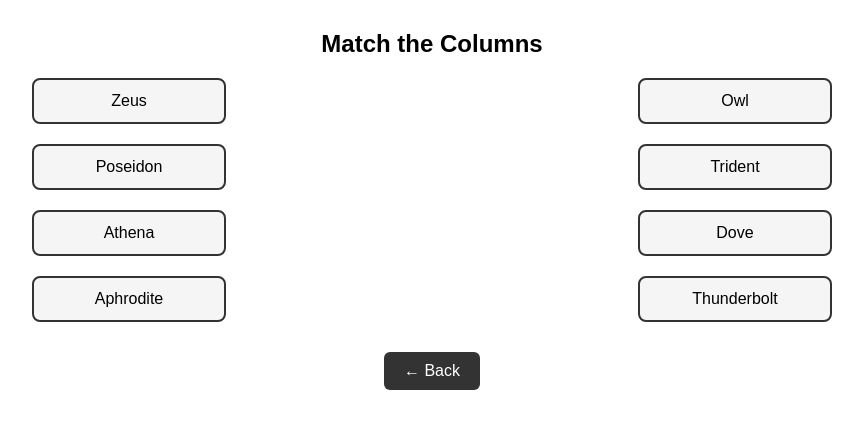
After one commit to wg2401/UID-final-project, a Flask app: page /match in a window 1280 px wide. The commit adds this page. Shown: the top 429 px of the page, without its empty margins (208-1071 px from the left). Run offline with Flask 3, Linux system fonts and the light colour scheme.

Commit message:
matching columns

```diff
--- a/greek_mythology_app/app.py
+++ b/greek_mythology_app/app.py
@@ -173,7 +173,60 @@ def learn_index():
         total_topics=total_topics
     )
 
+@app.route("/match")
+def match():
+    return render_template("match.html")
 
+@app.route("/match/submit", methods=["POST"])
+def match_submit():
+    data = request.get_json()
+
+    # Correct mapping (left_id → right_id)
+    correct_map = {
+        "1": "4",  # Zeus → Thunderbolt
+        "2": "2",  # Poseidon → Trident
+        "3": "1",  # Athena → Owl
+        "4": "3"   # Aphrodite → Dove
+    }
+
+    # For display (so you don’t show "1 → 2")
+    LEFT_MAP = {
+        "1": "Zeus",
+        "2": "Poseidon",
+        "3": "Athena",
+        "4": "Aphrodite"
+    }
+
+    RIGHT_MAP = {
+        "1": "Thunderbolt",
+        "2": "Trident",
+        "3": "Owl",
+        "4": "Dove"
+    }
+
+    score = 0
+    total = len(correct_map)
+
+    results = []
+
+    for left_id, right_id in data.items():
+        is_correct = correct_map.get(left_id) == right_id
+
+        if is_correct:
+            score += 1
+
+        results.append({
+            "left": LEFT_MAP.get(left_id, left_id),
+            "right": RIGHT_MAP.get(right_id, right_id),
+            "correct": is_correct
+        })
+
+    return render_template(
+        "match_results.html",
+        score=score,
+        total=total,
+        results=results
+    )
 
 @app.route("/learn/<topic>")
 def learn(topic):
--- /dev/null
+++ b/greek_mythology_app/static/css/match.css
@@ -0,0 +1,115 @@
+body {
+    font-family: Arial, sans-serif;
+    text-align: center;
+}
+
+.container {
+    margin-top: 30px;
+}
+
+.match-container {
+    position: relative;
+    width: 800px;
+    margin: auto;
+    display: flex;
+    justify-content: space-between;
+}
+
+.column {
+    display: flex;
+    flex-direction: column;
+    gap: 20px;
+}
+
+/* ✅ SINGLE source of truth for .item */
+.item {
+    padding: 12px 20px;
+    border: 2px solid #333;
+    border-radius: 8px;
+    background-color: #f5f5f5;
+    cursor: pointer;
+    width: 150px;
+
+    /* 🔥 FIX: prevent blue text selection */
+    user-select: none;
+    -webkit-user-select: none;
+    -ms-user-select: none;
+
+    /* optional: prevent drag ghosting */
+    -webkit-user-drag: none;
+}
+
+.left {
+    align-items: flex-start;
+}
+
+.right {
+    align-items: flex-end;
+}
+
+/* Canvas overlay */
+#line-canvas {
+    position: absolute;
+    top: 0;
+    left: 0;
+    pointer-events: none;
+}
+
+/* Buttons */
+.actions {
+    margin-top: 30px;
+    display: flex;
+    justify-content: center;
+    gap: 15px;
+}
+
+.btn-back {
+    text-decoration: none;
+    padding: 10px 20px;
+    background: #333;
+    color: white;
+    border-radius: 6px;
+}
+
+.btn-submit {
+    padding: 10px 20px;
+    background: green;
+    color: white;
+    border: none;
+    border-radius: 6px;
+    cursor: pointer;
+}
+
+/* Results styling */
+.score-box {
+    margin: 20px 0;
+    font-size: 22px;
+    font-weight: bold;
+}
+
+.results-table {
+    width: 600px;
+    margin: 0 auto;
+}
+
+.row {
+    display: grid;
+    grid-template-columns: 1fr 1fr 1fr;
+    padding: 10px;
+    border-bottom: 1px solid #ccc;
+}
+
+.header {
+    font-weight: bold;
+    background: #eee;
+}
+
+.correct {
+    color: green;
+    font-weight: bold;
+}
+
+.wrong {
+    color: red;
+    font-weight: bold;
+}
--- /dev/null
+++ b/greek_mythology_app/static/js/match.js
@@ -0,0 +1,131 @@
+const canvas = document.getElementById("line-canvas");
+const ctx = canvas.getContext("2d");
+
+const container = document.getElementById("match-container");
+const submitBtn = document.getElementById("submit-btn");
+
+let startElem = null;
+let isDrawing = false;
+let connections = [];
+
+function resizeCanvas() {
+    canvas.width = container.offsetWidth;
+    canvas.height = container.offsetHeight;
+    redraw();
+}
+resizeCanvas();
+window.addEventListener("resize", resizeCanvas);
+
+function getCenter(el) {
+    const rect = el.getBoundingClientRect();
+    const parentRect = container.getBoundingClientRect();
+
+    return {
+        x: rect.left - parentRect.left + rect.width / 2,
+        y: rect.top - parentRect.top + rect.height / 2
+    };
+}
+
+function redraw() {
+    ctx.clearRect(0, 0, canvas.width, canvas.height);
+
+    connections.forEach(conn => {
+        const start = getCenter(conn.left);
+        const end = getCenter(conn.right);
+        drawLine(start, end);
+    });
+}
+
+function drawLine(start, end) {
+    ctx.beginPath();
+    ctx.moveTo(start.x, start.y);
+    ctx.lineTo(end.x, end.y);
+    ctx.strokeStyle = "black";
+    ctx.lineWidth = 2;
+    ctx.stroke();
+}
+
+document.querySelectorAll(".left-item").forEach(item => {
+    item.addEventListener("mousedown", () => {
+        startElem = item;
+        isDrawing = true;
+    });
+});
+
+document.addEventListener("mousemove", (e) => {
+    if (!isDrawing || !startElem) return;
+
+    redraw();
+
+    const start = getCenter(startElem);
+    const parentRect = container.getBoundingClientRect();
+
+    const current = {
+        x: e.clientX - parentRect.left,
+        y: e.clientY - parentRect.top
+    };
+
+    drawLine(start, current);
+});
+
+document.addEventListener("mouseup", (e) => {
+    if (!isDrawing || !startElem) return;
+
+    let matched = null;
+
+    document.querySelectorAll(".right-item").forEach(item => {
+        const rect = item.getBoundingClientRect();
+
+        if (
+            e.clientX >= rect.left &&
+            e.clientX <= rect.right &&
+            e.clientY >= rect.top &&
+            e.clientY <= rect.bottom
+        ) {
+            matched = item;
+        }
+    });
+
+    if (matched) {
+        connections = connections.filter(c => c.left !== startElem);
+
+        connections.push({
+            left: startElem,
+            right: matched
+        });
+    }
+
+    isDrawing = false;
+    startElem = null;
+
+    redraw();
+
+    const totalLeft = document.querySelectorAll(".left-item").length;
+    if (connections.length === totalLeft) {
+        submitBtn.style.display = "inline-block";
+    }
+});
+
+submitBtn.addEventListener("click", () => {
+    const payload = {};
+
+    connections.forEach(conn => {
+        const leftId = conn.left.dataset.id;
+        const rightId = conn.right.dataset.id;
+        payload[leftId] = rightId;
+    });
+
+    fetch("/match/submit", {
+        method: "POST",
+        headers: {
+            "Content-Type": "application/json"
+        },
+        body: JSON.stringify(payload)
+    })
+    .then(res => res.text())
+    .then(html => {
+        document.open();
+        document.write(html);
+        document.close();
+    });
+});
--- /dev/null
+++ b/greek_mythology_app/templates/match.html
@@ -0,0 +1,41 @@
+<!DOCTYPE html>
+<html>
+<head>
+    <title>Match the Columns</title>
+    <link rel="stylesheet" href="{{ url_for('static', filename='css/match.css') }}">
+</head>
+<body>
+
+<div class="container">
+    <h2>Match the Columns</h2>
+
+    <div class="match-container" id="match-container">
+        <canvas id="line-canvas"></canvas>
+
+        <div class="column left">
+            <div class="item left-item" data-id="1">Zeus</div>
+            <div class="item left-item" data-id="2">Poseidon</div>
+            <div class="item left-item" data-id="3">Athena</div>
+            <div class="item left-item" data-id="4">Aphrodite</div>
+        </div>
+
+        <div class="column right">
+            <div class="item right-item" data-id="1">Owl</div>
+            <div class="item right-item" data-id="2">Trident</div>
+            <div class="item right-item" data-id="3">Dove</div>
+            <div class="item right-item" data-id="4">Thunderbolt</div>
+        </div>
+    </div>
+
+    <div class="actions">
+        <a href="/" class="btn-back">← Back</a>
+
+        <button id="submit-btn" class="btn-submit" style="display:none;">
+            See Results
+        </button>
+    </div>
+</div>
+
+<script src="{{ url_for('static', filename='js/match.js') }}"></script>
+</body>
+</html>
```
Also changed, not shown: greek_mythology_app/templates/index.html (+7 -0 lines), greek_mythology_app/templates/match_results.html (added, +45 -0 lines).
